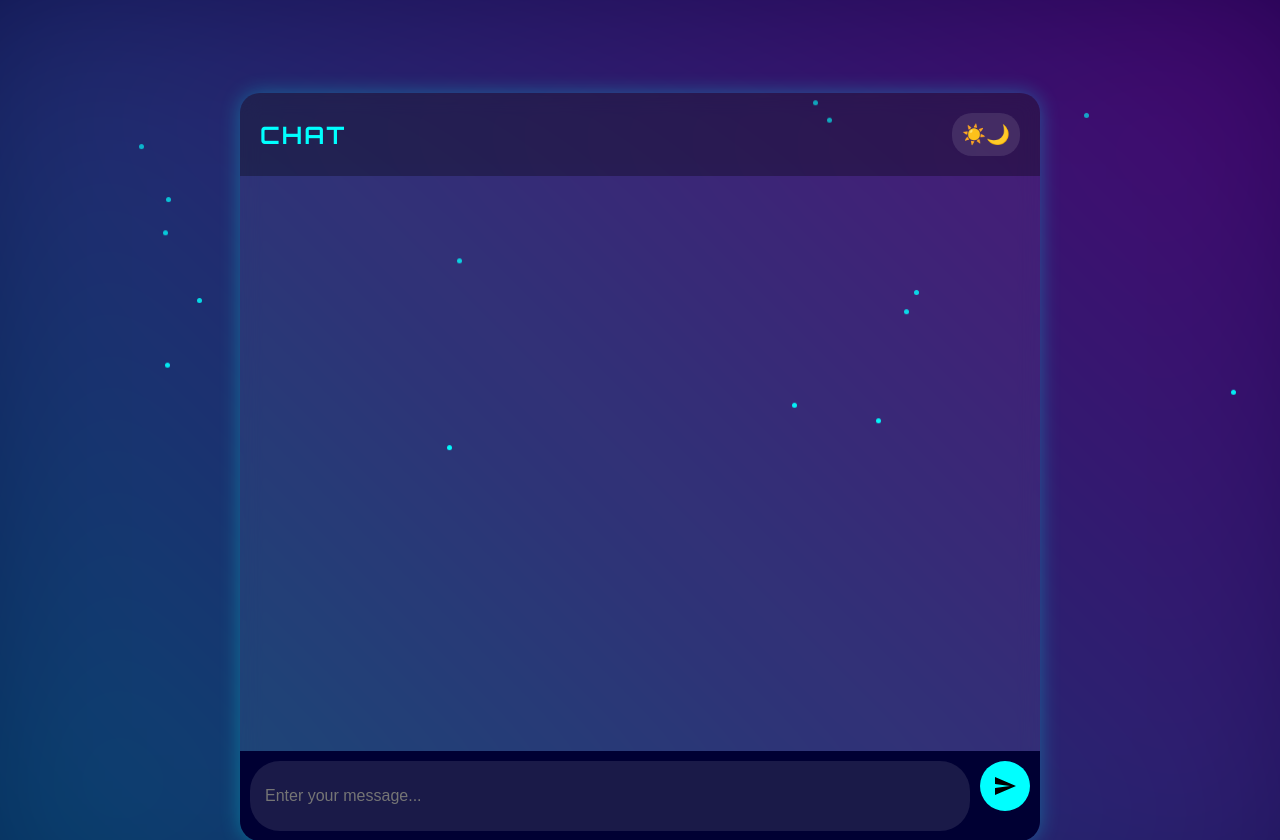
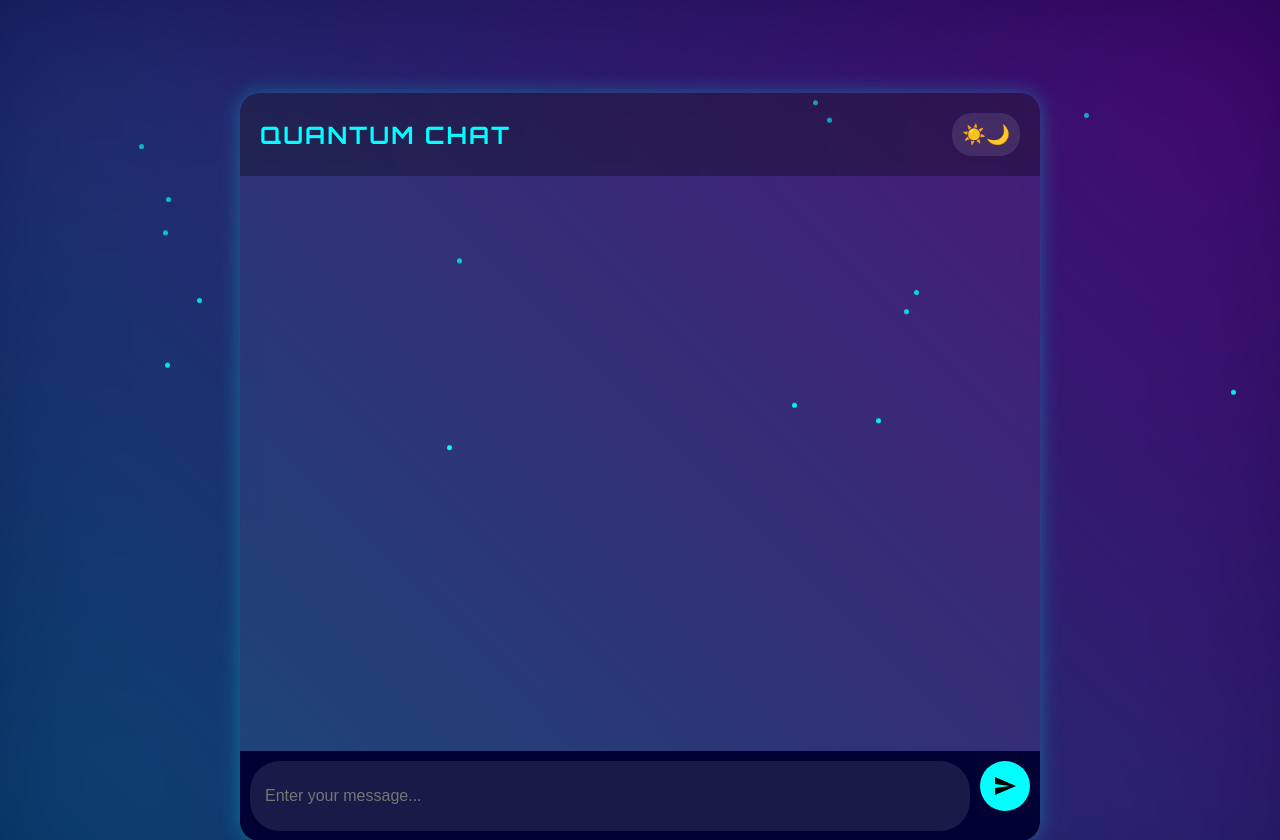
Before and after one commit to kvcops/KV-Nexus, a Flask app: page /chat in a window 1280 px wide. Shown: the top 840 px of the page. Run offline with Flask 2, Linux system fonts and the light colour scheme.

Commit message:
Update chat.html

```diff
--- a/templates/chat.html
+++ b/templates/chat.html
@@ -3,7 +3,7 @@
 <head>
     <meta charset="UTF-8">
     <meta name="viewport" content="width=device-width, initial-scale=1.0">
-    <title> Chat </title>
+    <title>Futuristic Chat Interface</title>
     <link href="https://fonts.googleapis.com/css2?family=Orbitron:wght@400;700&family=Roboto:wght@300;400;700&display=swap" rel="stylesheet">
     <link rel="stylesheet" href="static/css/style.css">
 </head>
@@ -11,7 +11,7 @@
     <div class="background-animation"></div>
     <div class="container">
         <div class="chat-header">
-            <h1>Chat</h1>
+            <h1>Quantum Chat</h1>
             <div class="theme-toggle">
                 <input type="checkbox" id="theme-switch">
                 <label for="theme-switch" class="switch-label">
```
